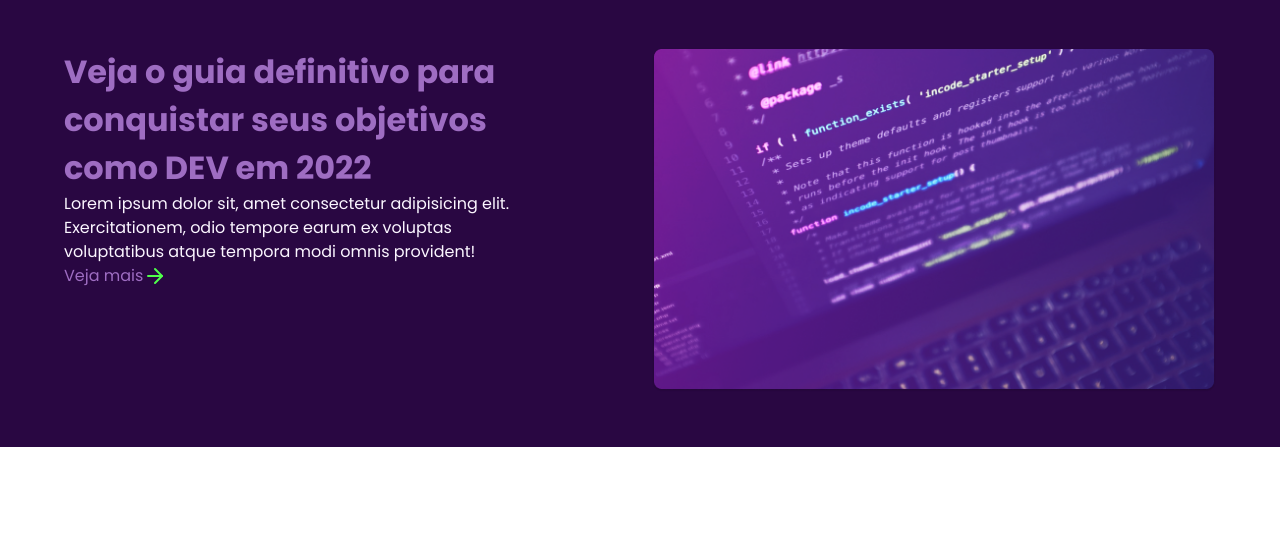
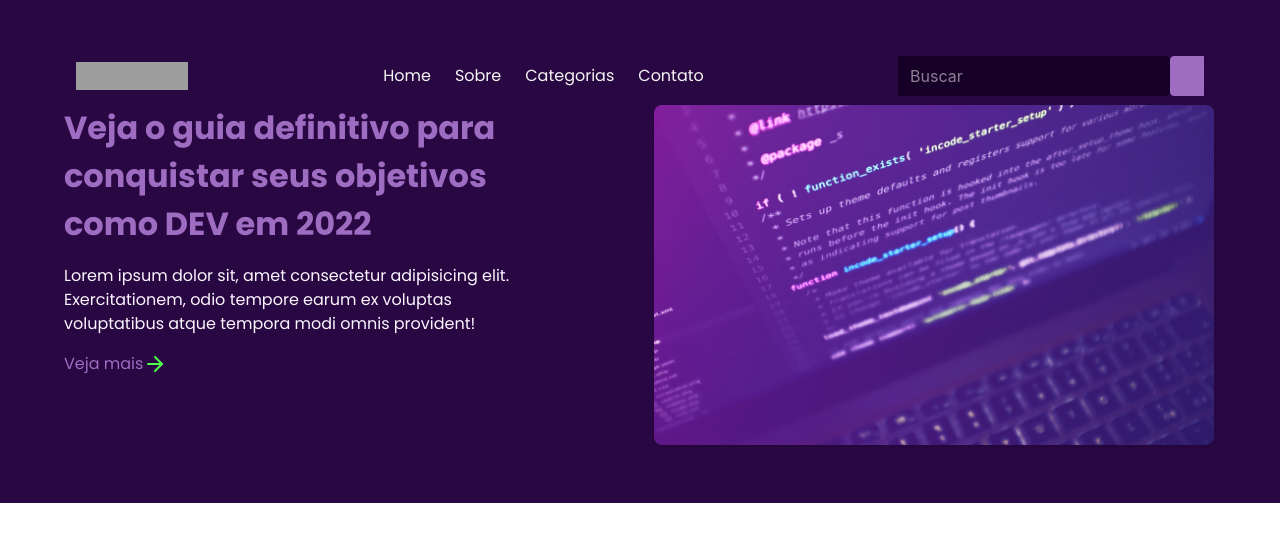
Before and after one commit to JoaoMaiaa/the-blog, a website: page index.html in a window 1280 px wide. Drawn offline with nearby package versions, Linux system fonts and the light colour scheme; grey boxes are pictures that could not be loaded.

Commit message:
fazendo a navbaar

```diff
--- a/assets/sass/style.scss
+++ b/assets/sass/style.scss
@@ -1,3 +1,5 @@
+@import 'bulma/css/bulma-rtl.min.css';
+
 *{
     font-family: 'Poppins', sans-serif;
     margin:0;
@@ -22,6 +24,7 @@
 }
 
 .principal-section{
+    // padding-top:0rem!important;
     background-color: var(--purple-bg)!important;
 }
 
@@ -39,3 +42,31 @@
         color:#934fc4!important;
     }
 }
+
+.navbar-end{
+    margin:auto!important;
+    justify-content:space-between!important;
+}
+
+.bg-light, .navbar-light{
+    background-color:transparent!important;
+}
+
+a.navbar-item:hover {
+    background-color:transparent!important;
+}
+
+.input{
+    // border-radius:0px;
+    border-color:var(--dark-bg)!important;
+    background-color:var(--dark-bg)!important;
+}
+
+input::placeholder{
+    color:#ffffff80!important;
+}
+
+.rose-button{
+    background-color:var(--button-bg)!important;
+    border-color:var(--button-bg)!important;
+}
--- a/index.html
+++ b/index.html
@@ -15,22 +15,65 @@
 
 <body>
     <section class="section principal-section">
+        <div class="container">
             <header>
+                <nav class="navbar position-absolute navbar-light bg-light" role="navigation"
+                    aria-label="main navigation">
+                    <div class="navbar-brand">
+                        <a class="navbar-item" href="https://bulma.io">
+                            <img src="https://bulma.io/images/bulma-logo.png" width="112" height="28">
+                        </a>
+                        <a role="button" class="navbar-burger" aria-label="menu" aria-expanded="false"
+                            data-target="navbarBasicExample">
+                            <span aria-hidden="true"></span>
+                            <span aria-hidden="true"></span>
+                            <span aria-hidden="true"></span>
+                        </a>
+                    </div>
+
+                    <div id="navbarBasicExample" class="navbar-menu">
+                        <div class="navbar-end">
+                            <a class="navbar-item has-text-light">
+                                Home
+                            </a>
+                            <a class="navbar-item has-text-light">
+                                Sobre
+                            </a>
+                            <a class="navbar-item has-text-light">
+                                Categorias
+                            </a>
+                            <a class="navbar-item has-text-light">
+                                Contato
+                            </a>
+                        </div>
+
+                        <div class="navbar-item">
+                            <div class="field has-addons">
+                                <div class="control">
+                                    <input class="input" placeholder="Buscar" type="text" />
+                                </div>
+                                <div class="control">
+                                    <a href="#" class="rose-button button"></a>
+                                </div>
+                            </div>
+                        </div>
+
+                    </div>
+                </nav>
+            </header>
+        </div>
         <div class="container">
-                <!-- nav -->
-
-                <!-- nav -->
             <div class="columns">
                 <div class="column">
                     <h1 class="is-size-3 f-weight-7 color">Veja o guia definitivo para conquistar seus objetivos
-                            <br /> como DEV em 2022</h1>
-                        <p class="light-purple pr-5 mr-5">Lorem ipsum dolor sit, amet consectetur adipisicing elit.
+                        <br /> como DEV em 2022
+                    </h1>
+                    <p class="light-purple pr-5 mr-5 py-4">Lorem ipsum dolor sit, amet consectetur adipisicing elit.
                         Exercitationem, odio tempore earum
                         ex voluptas <br /> voluptatibus atque tempora modi omnis provident!</p>
 
                     <a href="#" class="bt btn-link is-flex">Veja mais
-                            <svg width="24" height="24" viewBox="0 0 24 24" fill="none"
-                                xmlns="http://www.w3.org/2000/svg">
+                        <svg width="24" height="24" viewBox="0 0 24 24" fill="none" xmlns="http://www.w3.org/2000/svg">
                             <path d="M5 12H19" stroke="#4FFF4B" stroke-width="2" stroke-linecap="round"
                                 stroke-linejoin="round" />
                             <path d="M12 5L19 12L12 19" stroke="#4FFF4B" stroke-width="2" stroke-linecap="round"
@@ -43,7 +86,6 @@
                 </div>
             </div>
         </div>
-        </header>
     </section>
 </body>
 
```
Also changed, not shown: assets/css/style.css, 1 other file. Lines whose indentation alone changed are shown as unchanged.
